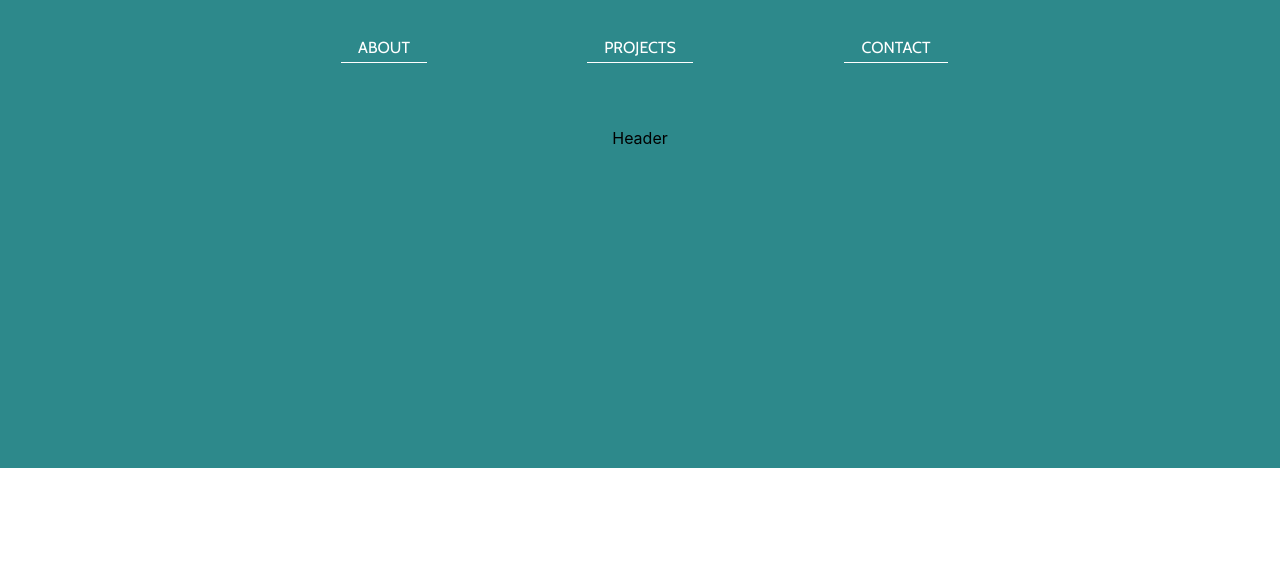
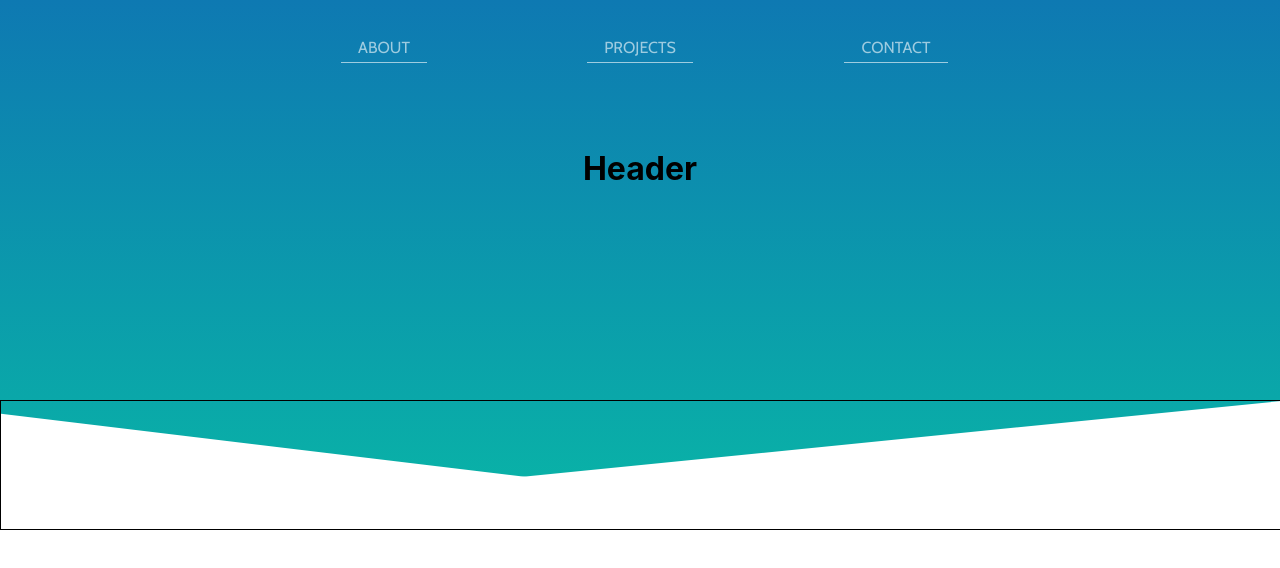
Before and after one commit to mblaul/portfolio-website, a React (Create React App) app: page / in a window 1280 px wide. Shown: the top 568 px of the page. Built offline with nearby package versions, Linux system fonts and the light colour scheme.

Commit message:
Prettying up links and header!

```diff
--- a/src/components/content/Header.js
+++ b/src/components/content/Header.js
@@ -1,15 +1,26 @@
-import React, { Component } from 'react';
+import React, { Component, Fragment } from 'react';
 import { withStyles } from '@material-ui/core/styles';
 
 import Grid from '@material-ui/core/Grid';
 
 const styles = theme => ({
   header: {
+    position: 'relative',
     padding: '10% 0% 25% 0%',
     textAlign: 'center',
-    backgroundColor: '#2d898b',
+    backgroundImage: `linear-gradient(${theme.palette.primary.main}, ${
+      theme.palette.secondary.main
+    })`,
     backgroundAttachment: 'fixed',
-    backgroundSize: 'contain'
+    backgroundSize: 'contain',
+    '& svg': {
+      position: 'absolute',
+      bottom: '0',
+      width: '100%',
+      height: '10vw',
+      border: '1px solid black'
+      /* set height to pixels if you want angle to change with screen width */
+    }
   }
 });
 
@@ -18,11 +29,23 @@ class Header extends Component {
     const { classes } = this.props;
 
     return (
-      <Grid container className={classes.header}>
-        <Grid item xs={12}>
-          Header
-        </Grid>
-      </Grid>
+      <Fragment>
+        <header>
+          <Grid container className={classes.header}>
+            <Grid item xs={12}>
+              <h1>Header</h1>
+            </Grid>
+            <svg
+              xmlns="http://www.w3.org/2000/svg"
+              viewBox="0 0 100 100"
+              preserveAspectRatio="none"
+            >
+              <polygon fill="white" points="0,10 0,200, 75,100" />
+              <polygon fill="white" points="0,100 100,0 100,100" />
+            </svg>
+          </Grid>
+        </header>
+      </Fragment>
     );
   }
 }
--- a/src/components/layout/NavLink.js
+++ b/src/components/layout/NavLink.js
@@ -8,11 +8,20 @@ const styles = theme => ({
     padding: '5%',
     textAlign: 'center',
     '& a': {
-      borderBottom: '1px solid white',
-      color: 'white',
+      borderBottom: `1px solid ${theme.palette.common.white}`,
+      color: theme.palette.common.white,
+      opacity: '0.6',
       padding: '0 7.5% 2% 7.5%',
       textDecoration: 'none',
-      textTransform: 'uppercase'
+      textTransform: 'uppercase',
+      transition:
+        'border-bottom .1s ease, color .5s ease, font-size .2s ease, opacity .1s ease',
+      '&:hover': {
+        borderBottom: `7px solid ${theme.palette.common.white}`,
+        color: theme.palette.common.white,
+        fontSize: '18px',
+        opacity: '1'
+      }
     }
   }
 });
--- a/src/components/layout/Navbar.js
+++ b/src/components/layout/Navbar.js
@@ -10,7 +10,8 @@ const styles = theme => ({
     top: '0',
     width: '100%',
     padding: '2% 20%',
-    backgroundColor: 'rgba(#000, .5)'
+    backgroundColor: 'rgba(#000, .5)',
+    zIndex: '1'
   }
 });
 
--- a/src/constants/theme.js
+++ b/src/constants/theme.js
@@ -1,5 +1,14 @@
 import { createMuiTheme } from '@material-ui/core/styles';
 
-const theme = createMuiTheme({});
+const theme = createMuiTheme({
+  palette: {
+    primary: { main: '#0E79B2', light: '#118AB2' },
+    secondary: { main: '#06D6A0' }
+  },
+  common: {
+    black: '#191923',
+    white: '#FBFEF9'
+  }
+});
 
 export default theme;
```
